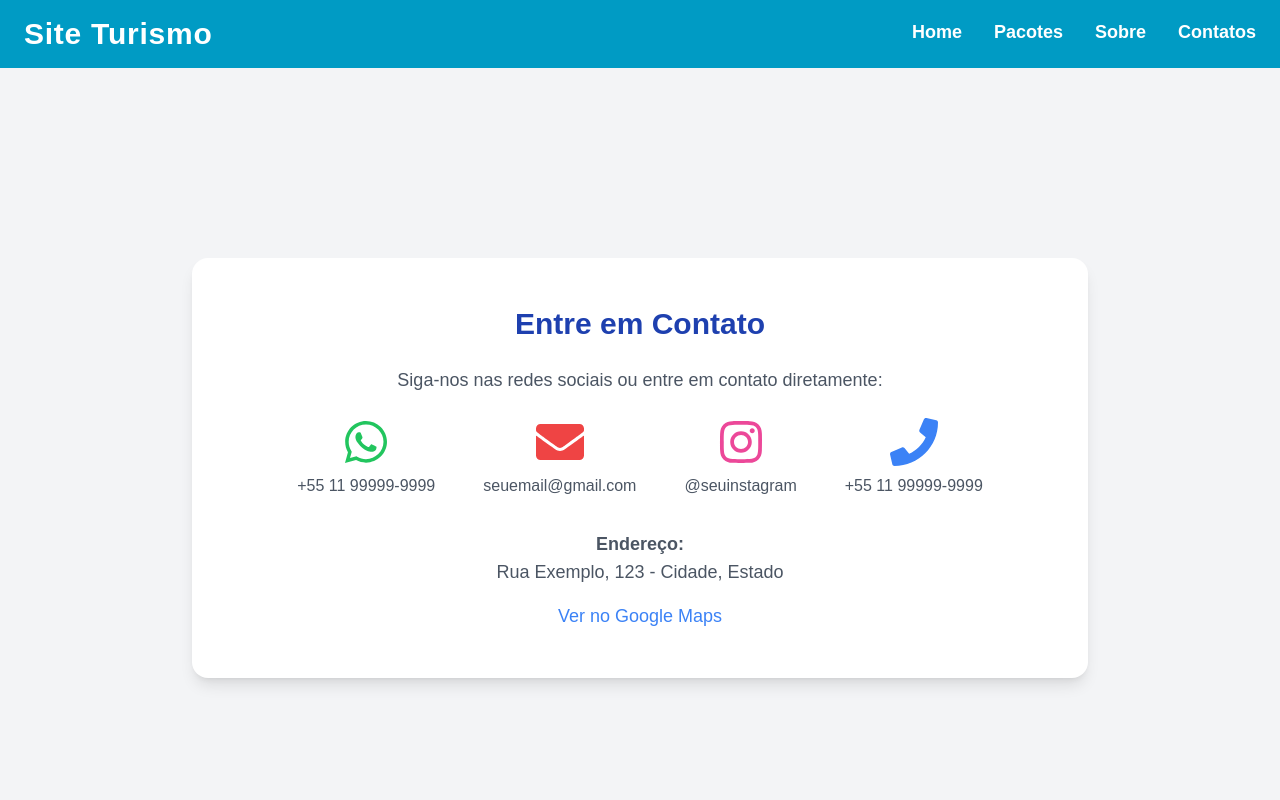
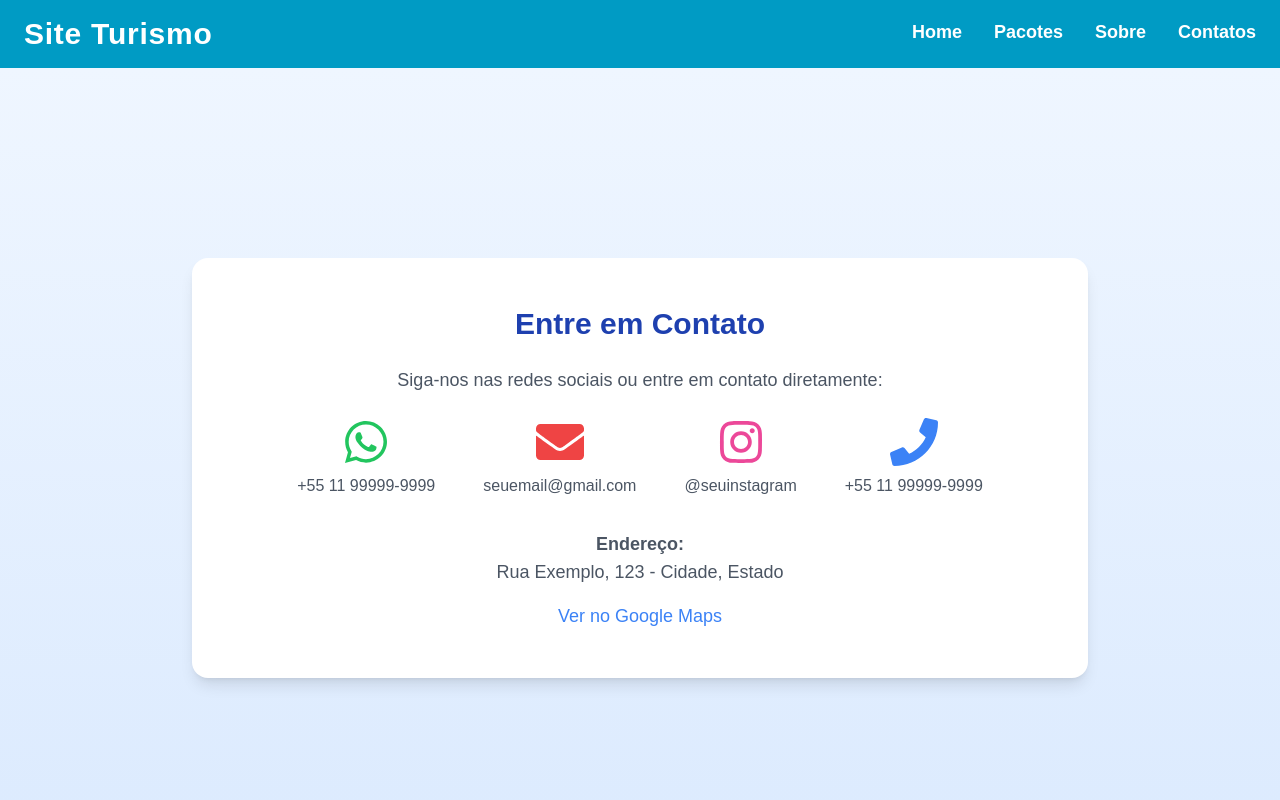
Before and after one commit to Gustavo-Vinicius-Santana/tourism-landing-page, a Next.js app: page /contato in a window 1280 px wide. Shown: the top 800 px of the page. Built offline with nearby package versions, Linux system fonts and the light colour scheme.

Commit message:
aplicando gradiente no bg das paginas

```diff
--- a/src/app/contato/page.tsx
+++ b/src/app/contato/page.tsx
@@ -3,7 +3,7 @@
 export default function Contato() {
 
     return (
-        <div className="flex flex-col items-center justify-center min-h-screen bg-gray-100 p-6">
+        <div className="flex flex-col items-center justify-center min-h-screen bg-gradient-to-b from-blue-50 to-blue-100 p-6">
             <div className="bg-white shadow-lg rounded-2xl p-12 w-full max-w-4xl text-center">
                 <h1 className="text-3xl font-bold text-blue-800 mb-6">Entre em Contato</h1>
                 <p className="text-gray-600 mb-6 text-lg">
--- a/src/app/sobre/page.tsx
+++ b/src/app/sobre/page.tsx
@@ -2,7 +2,7 @@
 
 export default function Sobre() {
     return (
-      <div className="flex flex-col md:flex-row items-center justify-center min-h-screen p-8 bg-gray-100">
+      <div className="flex flex-col md:flex-row items-center justify-center min-h-screen p-8 bg-gradient-to-b from-blue-50 to-blue-100">
 
         <div className="flex flex-col md:flex-row items-center justify-between gap-12 p-8 max-w-5xl bg-white shadow-lg rounded-xl">
           {/* Texto */}
```
